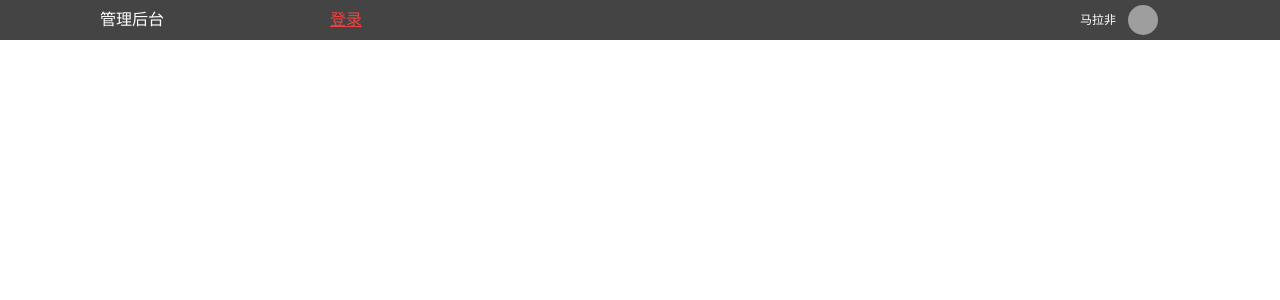
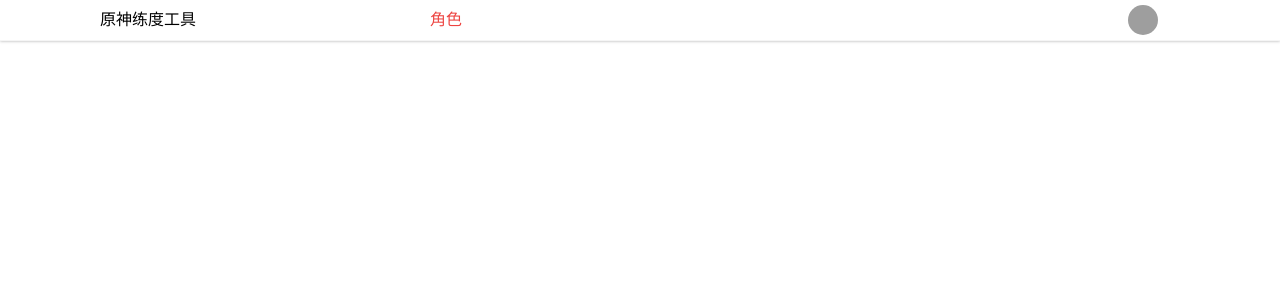
Before and after one commit to luankefei/genshin-roles, a React (Create React App) app: page /#/ in a window 1280 px wide. Shown: the top 300 px of the page. Built offline with nearby package versions, Linux system fonts and the light colour scheme; grey boxes are pictures that could not be loaded.

Commit message:
style(nav): nav layout

```diff
--- a/src/components/Nav/Nav.tsx
+++ b/src/components/Nav/Nav.tsx
@@ -3,12 +3,12 @@ import { Header, Nav, User } from "./nav.style";
 
 const AdminNav = () => (
   <Header>
-    <div className="logo">管理后台</div>
+    <div className="logo">原神练度工具</div>
     <Nav>
       <ul>
         <li>
           <ActiveLink to="/">
-            <span>登录</span>
+            <span>角色</span>
           </ActiveLink>
         </li>
       </ul>
--- a/src/components/Nav/nav.style.ts
+++ b/src/components/Nav/nav.style.ts
@@ -3,19 +3,21 @@ import styled from "@emotion/styled";
 const Header = styled.header`
   height: 40px;
   line-height: 40px;
-  background: #444;
+  // background: #444;
   padding: 0 100px;
+  border-bottom: 1px solid #f5f5f5;
+  box-shadow: 0 0 3px #aaa;
 
   .logo {
     float: left;
-    width: 200px;
-    color: #fff;
+    width: 300px;
+    // color: #fff;
   }
 `;
 
 const Nav = styled.nav`
   display: inline-block;
-  width: 600px;
+  width: 300px;
 
   ul {
     width: 600px;
@@ -27,6 +29,10 @@ const Nav = styled.nav`
     display: inline-block;
     padding: 0 30px;
     cursor: pointer;
+
+    > a {
+      text-decoration: none;
+    }
 
     > span {
       color: #fff;
```
Also changed, not shown: package.json (+40 -19 lines), 1 other file (tests, documents, lock files or other folders).
